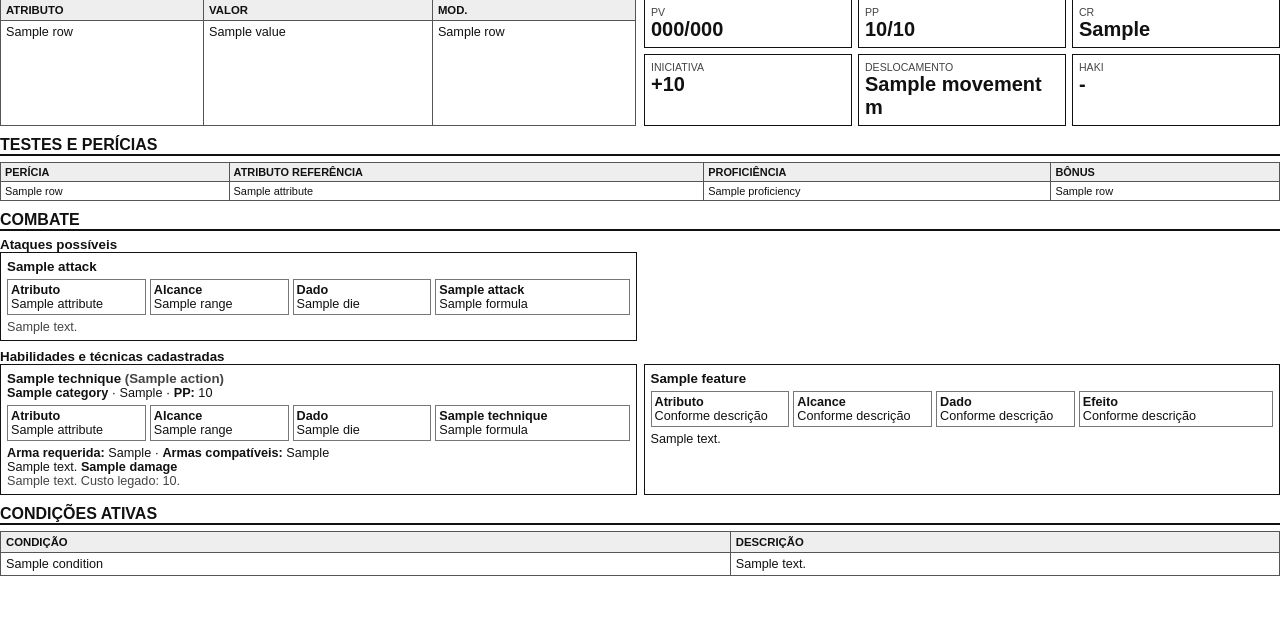
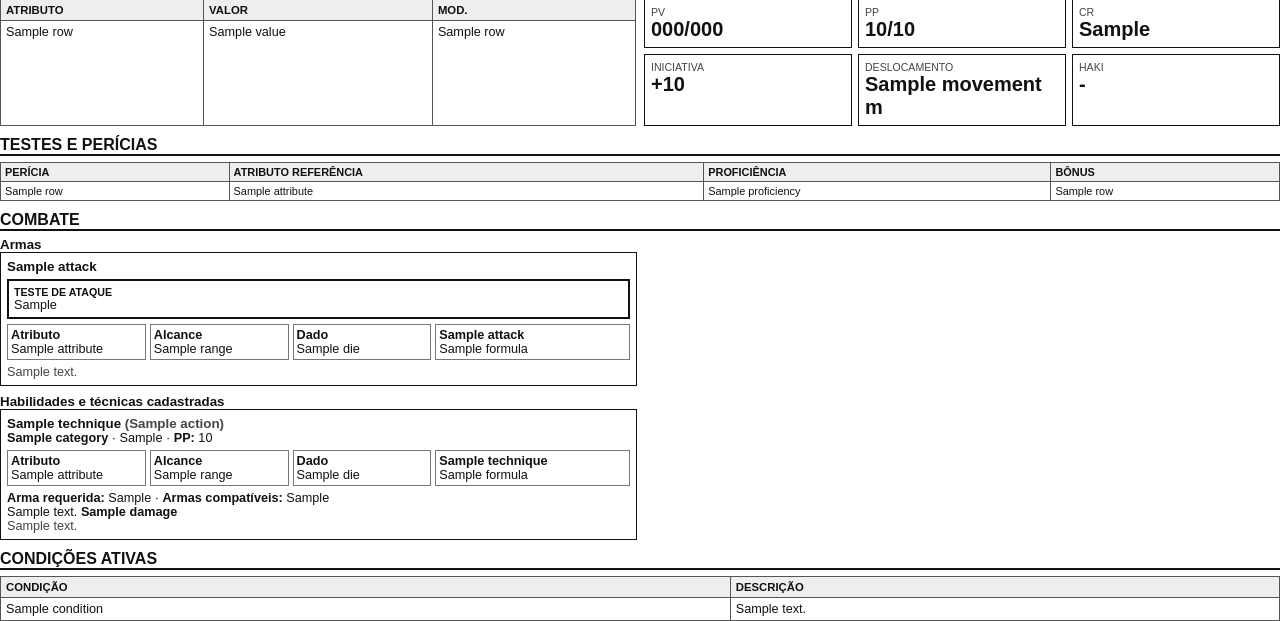
Before and after one commit to diogoasp/rpg_support, a Django app: template templates/characters/print.html in a window 1280 px wide. Shown: the part 190-811 px from the top of the page. Before the commit the page ends 766 px from the top, so only its background shows below. Run offline with Django 5.2, Linux system fonts and the light colour scheme; the template is opened without the code that fills it: most values are stand-ins (such as "Sample title", 1, 10 or a date in 2020).

Commit message:
feat: adiciona campo de proficiência em armas e atualiza sistema de ataque para considerar bônus de proficiência

```diff
--- a/characters/admin.py
+++ b/characters/admin.py
@@ -86,8 +86,8 @@ class CharacterRuleExceptionAdmin(admin.ModelAdmin):
 
 @admin.register(CharacterWeapon)
 class CharacterWeaponAdmin(admin.ModelAdmin):
-    list_display=('name','character','weapon_type','range_text','damage_die','attribute_modifier','is_available')
-    list_filter=('weapon_type','attribute_modifier','is_available')
+    list_display=('name','character','weapon_type','range_text','damage_die','attribute_modifier','is_proficient','is_available')
+    list_filter=('weapon_type','attribute_modifier','is_proficient','is_available')
     search_fields=('name','character__name','weapon_type')
     autocomplete_fields=('character',)
 
--- a/characters/print_sheet_service.py
+++ b/characters/print_sheet_service.py
@@ -56,6 +56,7 @@ def printable_attack_rows(character):
     rows = []
     for weapon in character.weapons.filter(is_available=True).order_by("sort_order", "name"):
         modifier = character.attribute_modifier(weapon.attribute_modifier)
+        attack_bonus = modifier + (character.proficiency_bonus if weapon.is_proficient else 0)
         rows.append(
             {
                 "name": f"Ataque básico: {weapon.name}",
@@ -63,9 +64,11 @@ def printable_attack_rows(character):
                 "range": weapon.range_text or "-",
                 "die": weapon.damage_die or "Conforme arma",
                 "modifier": signed(modifier),
+                "is_proficient": weapon.is_proficient,
+                "attack_test": f"d20 {signed(modifier)} {'%+d' % character.proficiency_bonus if weapon.is_proficient else '+0'} = d20 {signed(attack_bonus)}",
                 "result_label": "Dano",
                 "formula": f"{weapon.damage_die or 'dado da arma'} {signed(modifier)}",
-                "notes": f"Tipo da arma: {weapon.weapon_type}. Some proficiência ao ataque apenas se houver proficiência com a arma.",
+                "notes": f"Tipo da arma: {weapon.weapon_type}. O dano usa apenas o modificador do atributo.",
             }
         )
     return rows
@@ -148,7 +151,6 @@ def printable_technique_row(character, technique, weapon=None):
         "result_label": result_label,
         "required_weapon_type": technique.required_weapon_type or "-",
         "cost": technique.power_points_cost if technique.power_points_cost else "-",
-        "legacy_cost": technique.cost,
         "description": technique.description,
         "damage": technique.damage_text,
         "notes": notes,
--- a/templates/characters/dashboard.html
+++ b/templates/characters/dashboard.html
@@ -68,7 +68,7 @@
               {% if t.is_featured %}
                 <article class="border rounded p-2 mb-2">
                   <strong>{{ t.name }}</strong>{% if not t.is_available %} <span class="badge bg-secondary">Bloqueada</span>{% endif %}
-                  <p class="mb-0 small">{{ t.description }} {{ t.damage_text }} {{ t.cost }}</p>
+                  <p class="mb-0 small">{{ t.description }} {{ t.damage_text }}{% if t.power_points_cost %} {{ t.power_points_cost }} PP{% endif %}</p>
                 </article>
               {% endif %}
             {% empty %}
--- a/templates/characters/print.html
+++ b/templates/characters/print.html
@@ -29,6 +29,8 @@
       .combat-card { border: 1px solid #111; padding: 6px; break-inside: avoid; min-height: 78px; }
       .combat-meta { display: grid; grid-template-columns: 1fr 1fr 1fr 1.4fr; gap: 4px; margin: 5px 0; }
       .combat-meta span { border: 1px solid #777; padding: 3px; min-height: 22px; }
+      .attack-test-box { border: 2px solid #111; padding: 5px; margin: 5px 0; }
+      .attack-test-box strong { display: block; text-transform: uppercase; font-size: 8pt; }
       .muted { color: #444; }
       .no-print { margin-bottom: 8px; }
       @media print { .no-print { display: none; } }
@@ -93,11 +95,15 @@
 
     <section>
       <h2>Combate</h2>
-      <h3>Ataques possíveis</h3>
+      <h3>Armas</h3>
       <div class="combat-grid">
         {% for attack in attack_rows %}
           <div class="combat-card">
             <h3>{{ attack.name }}</h3>
+            <div class="attack-test-box">
+              <strong>Teste de ataque</strong>
+              {{ attack.attack_test }}
+            </div>
             <div class="combat-meta">
               <span><strong>Atributo</strong><br>{{ attack.attribute }}</span>
               <span><strong>Alcance</strong><br>{{ attack.range }}</span>
@@ -125,11 +131,12 @@
             </div>
             <p><strong>Arma requerida:</strong> {{ technique.required_weapon_type }} · <strong>Armas compatíveis:</strong> {{ technique.matching_weapons }}</p>
             <p>{{ technique.description }} {% if technique.damage %}<strong>{{ technique.damage }}</strong>{% endif %}</p>
-            <p class="muted">{{ technique.notes }}{% if technique.legacy_cost %} Custo legado: {{ technique.legacy_cost }}.{% endif %}</p>
+            <p class="muted">{{ technique.notes }}</p>
           </div>
         {% empty %}
           <div class="combat-card"><h3>Nenhuma técnica cadastrada</h3><p class="muted">Use a área de ataques possíveis e registre novas técnicas na ficha do personagem.</p></div>
         {% endfor %}
+        {% comment %} TODO: Add a section for features and abilities that are not techniques or attacks, if applicable.
         {% for feature in feature_rows %}
           <div class="combat-card">
             <h3>{{ feature.name }}</h3>
@@ -142,6 +149,7 @@
             <p>{{ feature.description|default:feature.source }}</p>
           </div>
         {% endfor %}
+        {% endcomment %}
       </div>
     </section>
 
--- a/templates/characters/sheet.html
+++ b/templates/characters/sheet.html
@@ -277,9 +277,9 @@
                   <p class="op-combat-card-title">
                     {{ technique.get_action_type_display }}: <span>{{ technique.name }}</span>{% if not technique.is_available %} · Bloqueada{% endif %}
                   </p>
-                  {% if technique.cost %}
+                  {% if technique.power_points_cost %}
                     <p class="op-field-line">
-                      <span>Custo:</span> <span>{{ technique.cost }}</span>
+                      <span>Custo:</span> <span>{{ technique.power_points_cost }} PP</span>
                     </p>
                   {% endif %}
                   {% if technique.range_text %}
```
Also changed, not shown: characters/models.py (+14 -4 lines), characters/tests/test_player_campaign_flow.py (+4 -0 lines), characters/migrations/0007_remove_charactertechnique_cost.py (added), characters/migrations/0008_characterweapon_is_proficient.py (added).
